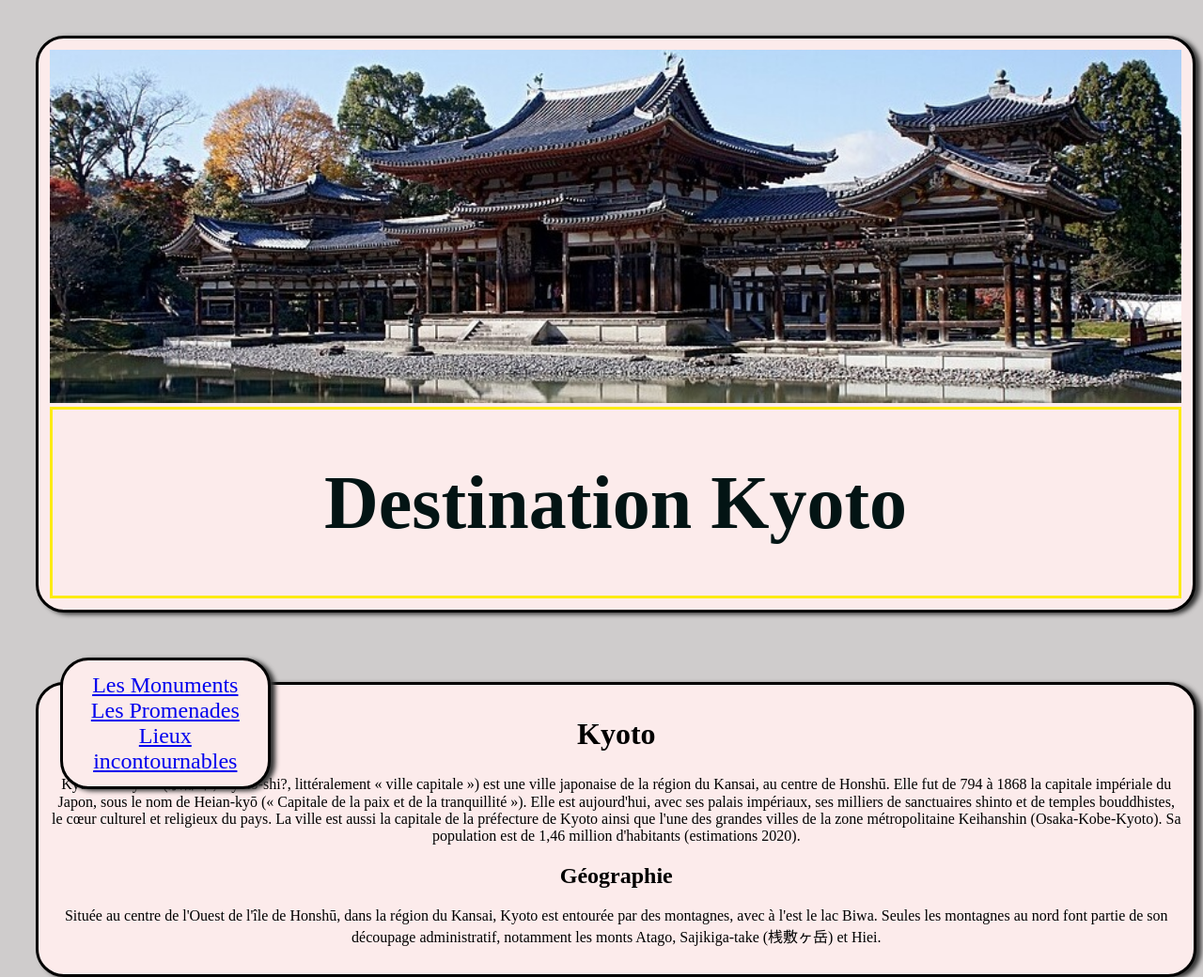
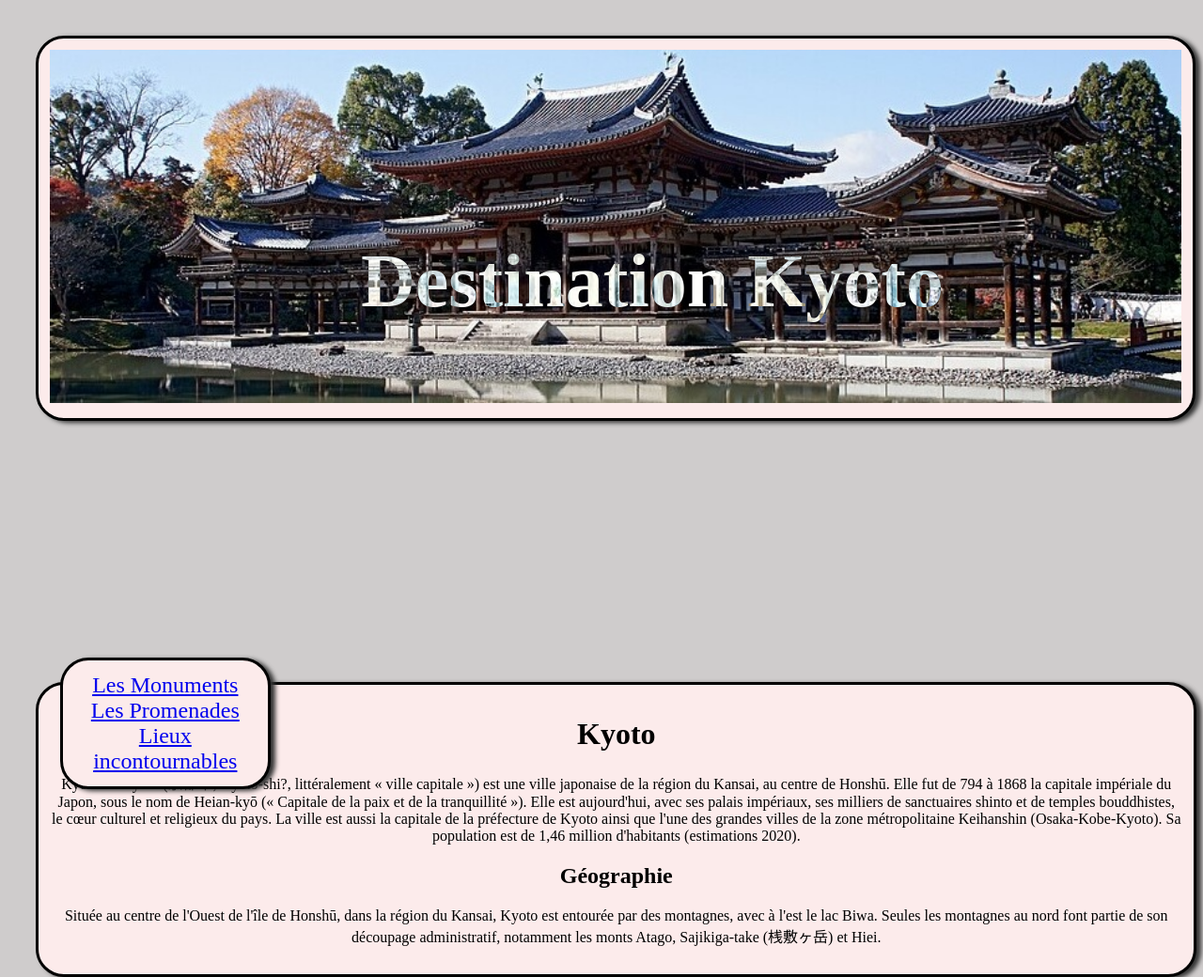
Before and after one commit to Loup8ng/Destination-Kyoto, a plain HTML site: page index.html in a window 1280 px wide. Shown: the whole page at 94% size. Drawn offline with Linux system fonts and the light colour scheme.

Commit message:
elève bodure

```diff
--- a/Styles/main.css
+++ b/Styles/main.css
@@ -19,16 +19,14 @@ body{
 }
 #texte_bannière{
     position: absolute;
-    top: 20%;            /* centre vertical */
-    left: 0%;           /* centre horizontal */
+    top: 25%;            /* centre vertical */
+    left: 30%;           /* centre horizontal */
+    bottom: 10%;
 
     color: white;
     mix-blend-mode: difference;
     z-index: 3;
-    border: solid;
-    border-color: blue;
     font-size: 300%;
-    position: relative;
     text-align: center;
     font-size: 5vh;      /* vw = responsive */
     z-index: 10;
```
